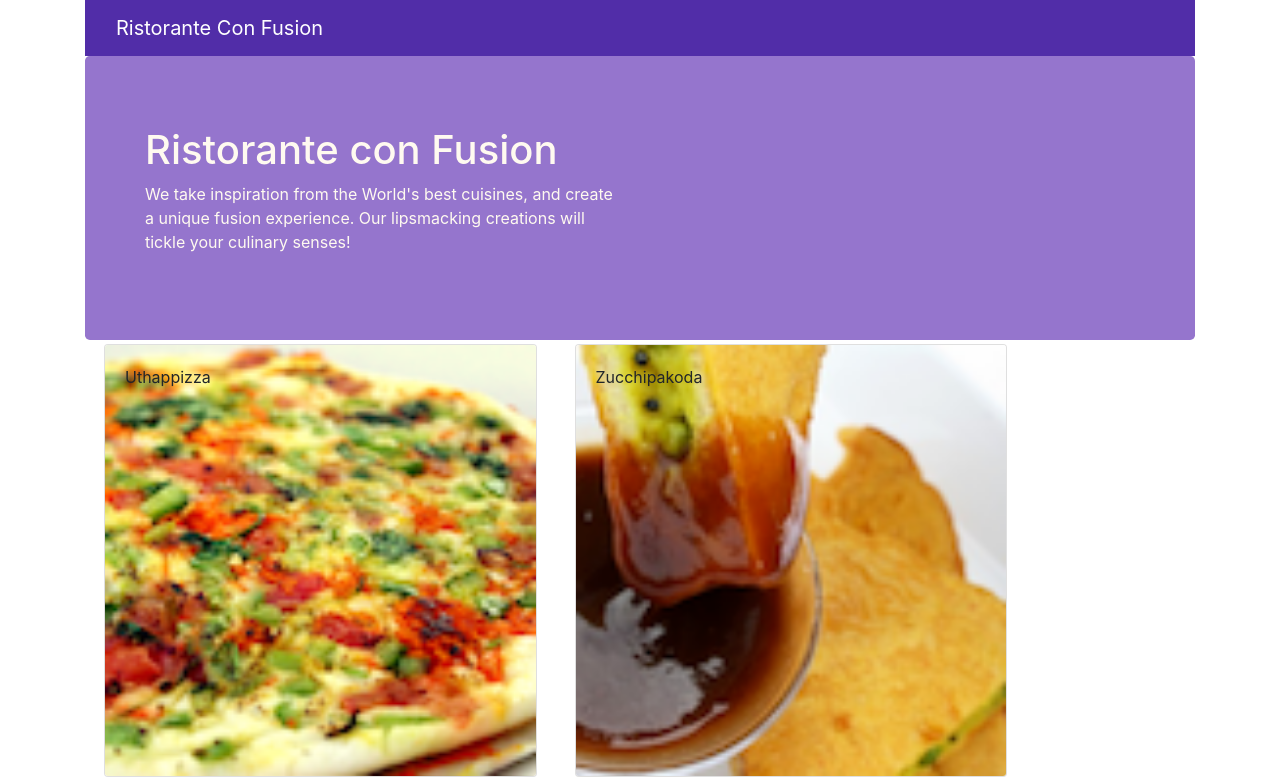
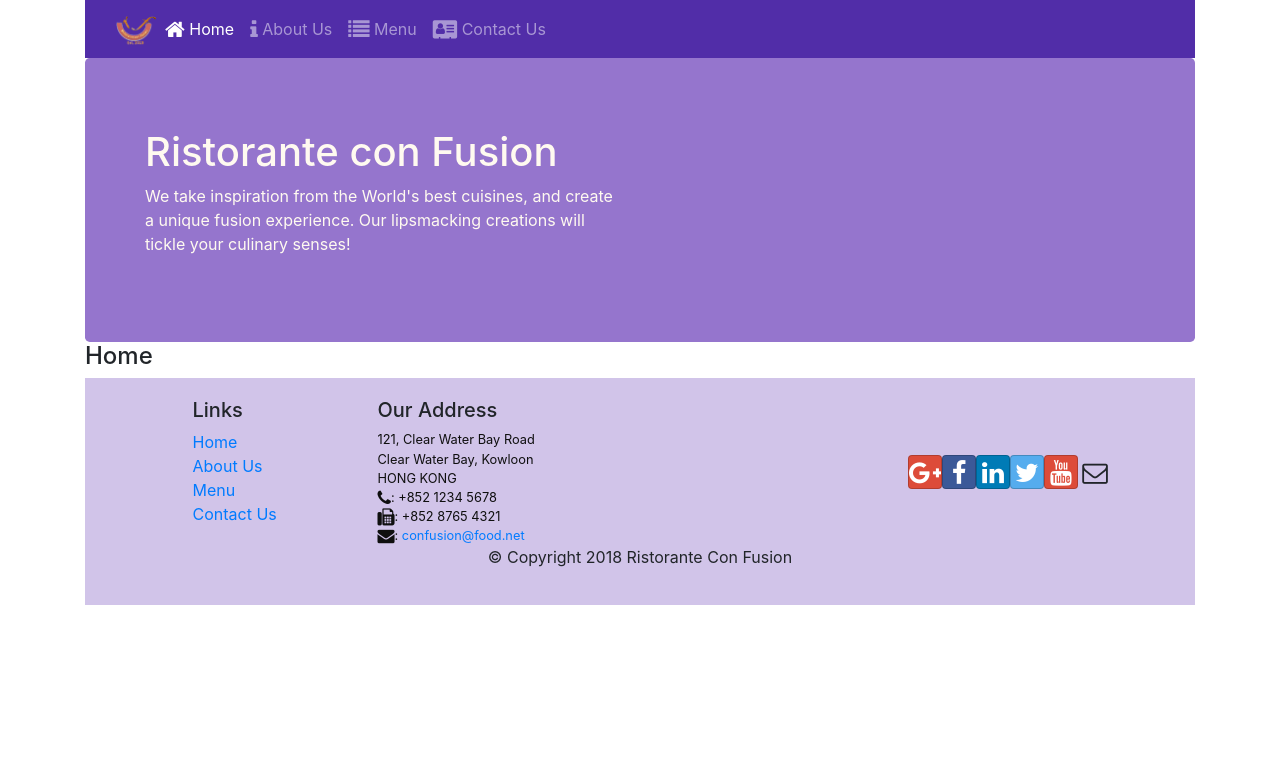
Before and after one commit to rumanstheddy/coursera-react-frontend, a React (Create React App) app: page /home in a window 1280 px wide. Shown: the top 783 px of the page. Built offline with nearby package versions, Linux system fonts and the light colour scheme.

Commit message:
React Router

```diff
--- a/src/App.js
+++ b/src/App.js
@@ -1,13 +1,16 @@
 import React, { Component } from "react";
 import Main from "./components/MainComponent";
 import "./App.css";
+import { BrowserRouter } from "react-router-dom";
 
 class App extends Component {
   render() {
     return (
-      <div className="App">
-        <Main />
-      </div>
+      <BrowserRouter>
+        <div className="App">
+          <Main />
+        </div>
+      </BrowserRouter>
     );
   }
 }
--- a/src/components/FooterComponent.js
+++ b/src/components/FooterComponent.js
@@ -1,4 +1,5 @@
 import React from "react";
+import { Link } from "react-router-dom";
 
 function Footer(props) {
   return (
@@ -9,16 +10,16 @@
             <h5>Links</h5>
             <ul className="list-unstyled">
               <li>
-                <a href="#">Home</a>
+                <Link to="/home">Home</Link>
               </li>
               <li>
-                <a href="#">About</a>
+                <Link to="/aboutus">About Us</Link>
               </li>
               <li>
-                <a href="#">Menu</a>
+                <Link to="/menu">Menu</Link>
               </li>
               <li>
-                <a href="contactus.html">Contact</a>
+                <Link to="/contactus">Contact Us</Link>
               </li>
             </ul>
           </div>
--- a/src/components/HeaderComponent.js
+++ b/src/components/HeaderComponent.js
@@ -1,13 +1,70 @@
 import React, { Component } from "react";
-import { Navbar, NavbarBrand, Jumbotron } from "reactstrap";
+import {
+  Nav,
+  Navbar,
+  NavbarBrand,
+  NavbarToggler,
+  Collapse,
+  NavItem,
+  Jumbotron,
+} from "reactstrap";
+import { NavLink } from "react-router-dom";
 
 class Header extends Component {
+  constructor(props) {
+    super(props);
+
+    this.toggleNav = this.toggleNav.bind(this);
+    this.state = {
+      isNavOpen: false,
+    };
+  }
+
+  toggleNav() {
+    this.setState({
+      isNavOpen: !this.state.isNavOpen,
+    });
+  }
+
   render() {
     return (
       <React.Fragment>
-        <Navbar dark>
+        <Navbar dark expand="md">
           <div className="container">
-            <NavbarBrand href="/">Ristorante Con Fusion</NavbarBrand>
+            <NavbarToggler onClick={this.toggleNav} />
+            <NavbarBrand className="mr-auto" href="/">
+              <img
+                src="assets/images/logo.png"
+                height="30"
+                width="41"
+                alt="Ristorante Con Fusion"
+              />
+            </NavbarBrand>
+            <Collapse isOpen={this.state.isNavOpen} navbar>
+              <Nav navbar>
+                <NavItem>
+                  <NavLink className="nav-link" to="/home">
+                    <span className="fa fa-home fa-lg"></span> Home
+                  </NavLink>
+                </NavItem>
+                <NavItem>
+                  <NavLink className="nav-link" to="/aboutus">
+                    <span className="fa fa-info fa-lg"></span> About Us
+                  </NavLink>
+                </NavItem>
+                <NavItem>
+                  <NavLink className="nav-link" to="/menu">
+                    <span className="fa fa-list fa-lg"></span> Menu
+                  </NavLink>
+                </NavItem>
+                <NavItem>
+                  <NavLink className="nav-link" to="/contactus">
+                    <span className="fa fa-address-card fa-lg"></span> Contact
+                    Us
+                  </NavLink>
+                </NavItem>
+              </Nav>
+            </Collapse>
           </div>
         </Navbar>
         <Jumbotron>
--- /dev/null
+++ b/src/components/HomeComponent.js
@@ -0,0 +1,11 @@
+import React from "react";
+
+function Home(props) {
+  return (
+    <div className="conatiner">
+      <h4>Home</h4>
+    </div>
+  );
+}
+
+export default Home;
--- a/src/components/MainComponent.js
+++ b/src/components/MainComponent.js
@@ -1,16 +1,17 @@
 import React, { Component } from "react";
 import Menu from "./MenuComponent";
-import DishDetail from "./DishdetailComponent";
+import Home from "./HomeComponent";
 import { DISHES } from "../shared/dishes";
 import Header from "./HeaderComponent";
 import Footer from "./FooterComponent";
+import { Switch, Route, Redirect } from "react-router-dom";
 
 class Main extends Component {
   constructor(props) {
     super(props);
+
     this.state = {
       dishes: DISHES,
-      selectedDish: null,
     };
   }
 
@@ -19,20 +20,23 @@
   }
 
   render() {
+    const HomePage = () => {
+      return <Home />;
+    };
     return (
       <div className="container">
         <Header />
-        <Menu
-          dishes={this.state.dishes}
-          onClick={(dishId) => this.onDishSelect(dishId)}
-        />
-        <DishDetail
-          dish={
-            this.state.dishes.filter(
-              (dish) => dish.id === this.state.selectedDish
-            )[0]
-          }
-        />
+
+        <Switch>
+          <Route path="/home" component={HomePage} />
+          <Route
+            exact
+            path="/menu"
+            // Creating a functional component inline to pass props
+            component={() => <Menu dishes={this.state.dishes} />}
+          />
+          <Redirect to="/home" />
+        </Switch>
         <Footer />
       </div>
     );
--- a/src/components/MenuComponent.js
+++ b/src/components/MenuComponent.js
@@ -1,9 +1,9 @@
 import React from "react";
 import { Card, CardImg, CardImgOverlay, CardTitle } from "reactstrap";
 
-function RenderMenuItem({ dish, onClick }) {
+function RenderMenuItem({ dish }) {
   return (
-    <Card onClick={() => onClick(dish.id)}>
+    <Card>
       <CardImg width="100%" src={dish.image} alt={dish.name} />
       <CardImgOverlay>
         <CardTitle>{dish.name}</CardTitle>
```
Also changed, not shown: 1 other file (tests, documents, lock files or other folders).
